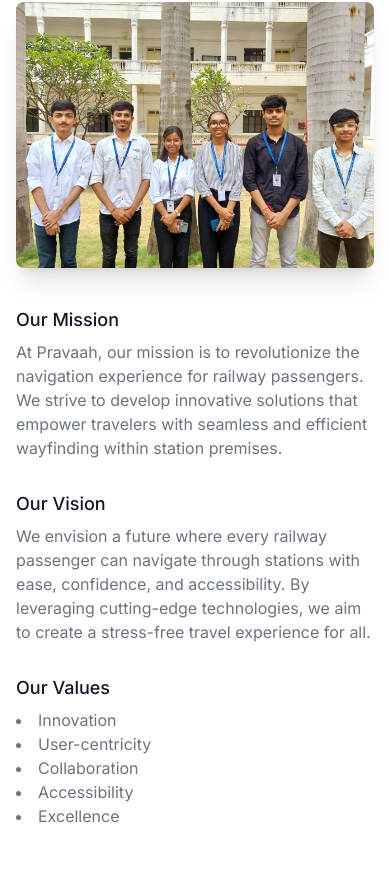
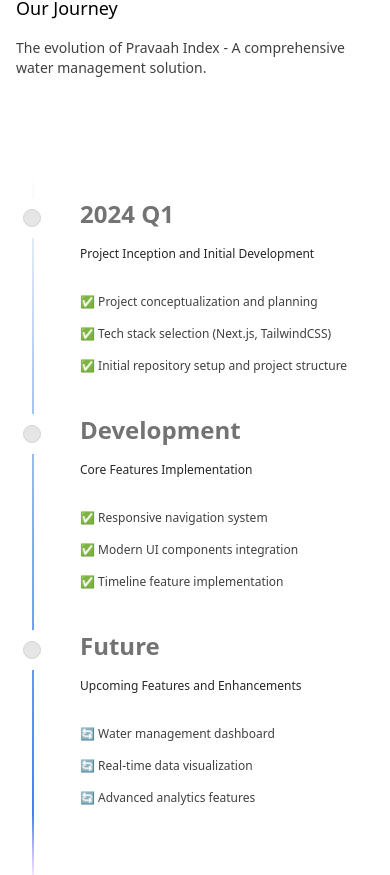
Before and after one commit to AdityaKotkar47/sih-index, a Next.js app: page / in a window 390 px wide. Shown: the part 4529-5404 px from the top of the page. Built offline with nearby package versions, Linux system fonts and the light colour scheme.

Commit message:
timeline from aceternity

```diff
--- a/app/page.js
+++ b/app/page.js
@@ -5,6 +5,7 @@
 import ProjectsSection from '../components/ProjectsSection';
 import AboutSection from '../components/AboutSection';
 import ThemeToggle from '../components/ThemeToggle';
+import { ProjectTimeline } from '../components/ProjectTimeline';
 
 export default function Home() {
   return (
@@ -12,6 +13,9 @@
       <Navbar />
       <HeroSection />
       <ProjectsSection />
+      <section id="timeline" className="py-20">
+        <ProjectTimeline />
+      </section>
       <AboutSection />
       <ThemeToggle />
     </main>
--- a/components/Navbar.js
+++ b/components/Navbar.js
@@ -20,6 +20,7 @@
   const navItems = [
     { name: 'Home', id: 'hero' },
     { name: 'Projects', id: 'projects' },
+    { name: 'Timeline', id: 'timeline' },
     { name: 'About', id: 'about' },
   ];
 
--- /dev/null
+++ b/components/ProjectTimeline.js
@@ -0,0 +1,77 @@
+"use client";
+import React from "react";
+import { Timeline } from "@/components/ui/timeline";
+
+export function ProjectTimeline() {
+  const data = [
+    {
+      title: "2024 Q1",
+      content: (
+        <div>
+          <p className="text-neutral-800 dark:text-neutral-200 text-xs md:text-sm font-normal mb-8">
+            Project Inception and Initial Development
+          </p>
+          <div className="grid grid-cols-1 gap-4">
+            <div className="flex gap-2 items-center text-neutral-700 dark:text-neutral-300 text-xs md:text-sm">
+              ✅ Project conceptualization and planning
+            </div>
+            <div className="flex gap-2 items-center text-neutral-700 dark:text-neutral-300 text-xs md:text-sm">
+              ✅ Tech stack selection (Next.js, TailwindCSS)
+            </div>
+            <div className="flex gap-2 items-center text-neutral-700 dark:text-neutral-300 text-xs md:text-sm">
+              ✅ Initial repository setup and project structure
+            </div>
+          </div>
+        </div>
+      ),
+    },
+    {
+      title: "Development",
+      content: (
+        <div>
+          <p className="text-neutral-800 dark:text-neutral-200 text-xs md:text-sm font-normal mb-8">
+            Core Features Implementation
+          </p>
+          <div className="grid grid-cols-1 gap-4">
+            <div className="flex gap-2 items-center text-neutral-700 dark:text-neutral-300 text-xs md:text-sm">
+              ✅ Responsive navigation system
+            </div>
+            <div className="flex gap-2 items-center text-neutral-700 dark:text-neutral-300 text-xs md:text-sm">
+              ✅ Modern UI components integration
+            </div>
+            <div className="flex gap-2 items-center text-neutral-700 dark:text-neutral-300 text-xs md:text-sm">
+              ✅ Timeline feature implementation
+            </div>
+          </div>
+        </div>
+      ),
+    },
+    {
+      title: "Future",
+      content: (
+        <div>
+          <p className="text-neutral-800 dark:text-neutral-200 text-xs md:text-sm font-normal mb-8">
+            Upcoming Features and Enhancements
+          </p>
+          <div className="grid grid-cols-1 gap-4">
+            <div className="flex gap-2 items-center text-neutral-700 dark:text-neutral-300 text-xs md:text-sm">
+              🔄 Water management dashboard
+            </div>
+            <div className="flex gap-2 items-center text-neutral-700 dark:text-neutral-300 text-xs md:text-sm">
+              🔄 Real-time data visualization
+            </div>
+            <div className="flex gap-2 items-center text-neutral-700 dark:text-neutral-300 text-xs md:text-sm">
+              🔄 Advanced analytics features
+            </div>
+          </div>
+        </div>
+      ),
+    },
+  ];
+
+  return (
+    <div className="w-full">
+      <Timeline data={data} />
+    </div>
+  );
+}
--- /dev/null
+++ b/components/ui/timeline.js
@@ -0,0 +1,83 @@
+"use client";
+import {
+  useScroll,
+  useTransform,
+  motion,
+} from "framer-motion";
+import React, { useEffect, useRef, useState } from "react";
+
+export const Timeline = ({ data }) => {
+  const ref = useRef(null);
+  const containerRef = useRef(null);
+  const [height, setHeight] = useState(0);
+
+  useEffect(() => {
+    if (ref.current) {
+      const rect = ref.current.getBoundingClientRect();
+      setHeight(rect.height);
+    }
+  }, [ref]);
+
+  const { scrollYProgress } = useScroll({
+    target: containerRef,
+    offset: ["start 10%", "end 50%"],
+  });
+
+  const heightTransform = useTransform(scrollYProgress, [0, 1], [0, height]);
+  const opacityTransform = useTransform(scrollYProgress, [0, 0.1], [0, 1]);
+
+  return (
+    <div
+      className="w-full bg-white dark:bg-neutral-950 font-sans md:px-10"
+      ref={containerRef}
+    >
+      <div className="max-w-7xl mx-auto py-20 px-4 md:px-8 lg:px-10">
+        <h2 className="text-lg md:text-4xl mb-4 text-black dark:text-white max-w-4xl">
+          Our Journey
+        </h2>
+        <p className="text-neutral-700 dark:text-neutral-300 text-sm md:text-base max-w-sm">
+          The evolution of Pravaah Index - A comprehensive water management solution.
+        </p>
+      </div>
+
+      <div ref={ref} className="relative max-w-7xl mx-auto pb-20">
+        {data.map((item, index) => (
+          <div
+            key={index}
+            className="flex justify-start pt-10 md:pt-40 md:gap-10"
+          >
+            <div className="sticky flex flex-col md:flex-row z-40 items-center top-40 self-start max-w-xs lg:max-w-sm md:w-full">
+              <div className="h-10 absolute left-3 md:left-3 w-10 rounded-full bg-white dark:bg-black flex items-center justify-center">
+                <div className="h-4 w-4 rounded-full bg-neutral-200 dark:bg-neutral-800 border border-neutral-300 dark:border-neutral-700 p-2" />
+              </div>
+              <h3 className="hidden md:block text-xl md:pl-20 md:text-5xl font-bold text-neutral-500 dark:text-neutral-500">
+                {item.title}
+              </h3>
+            </div>
+
+            <div className="relative pl-20 pr-4 md:pl-4 w-full">
+              <h3 className="md:hidden block text-2xl mb-4 text-left font-bold text-neutral-500 dark:text-neutral-500">
+                {item.title}
+              </h3>
+              {item.content}
+            </div>
+          </div>
+        ))}
+        <div
+          style={{
+            height: height + "px",
+          }}
+          className="absolute md:left-8 left-8 top-0 overflow-hidden w-[2px] bg-[linear-gradient(to_bottom,var(--tw-gradient-stops))] from-transparent from-[0%] via-neutral-200 dark:via-neutral-700 to-transparent to-[99%]  [mask-image:linear-gradient(to_bottom,transparent_0%,black_10%,black_90%,transparent_100%)]"
+        >
+          <motion.div
+            style={{
+              height: heightTransform,
+              opacity: opacityTransform,
+            }}
+            className="absolute inset-x-0 top-0 w-[2px] bg-gradient-to-t from-purple-500 via-blue-500 to-transparent from-[0%] via-[10%] rounded-full"
+          />
+        </div>
+      </div>
+    </div>
+  );
+};
--- /dev/null
+++ b/lib/utils.js
@@ -0,0 +1,6 @@
+import { clsx } from "clsx";
+import { twMerge } from "tailwind-merge";
+
+export function cn(...inputs) {
+  return twMerge(clsx(inputs));
+}
--- a/package.json
+++ b/package.json
@@ -10,12 +10,16 @@
     "clean": "rm -rf .next node_modules && npm install"
   },
   "dependencies": {
+    "@tabler/icons-react": "^3.29.0",
     "autoprefixer": "^10.4.20",
+    "clsx": "^2.1.1",
     "framer-motion": "^11.13.1",
+    "motion": "^12.0.5",
     "next": "15.0.4",
     "react": "^18.2.0",
     "react-dom": "^18.2.0",
-    "react-icons": "^5.0.1"
+    "react-icons": "^5.0.1",
+    "tailwind-merge": "^2.6.0"
   },
   "devDependencies": {
     "eslint": "^8",
```
Also changed, not shown: 1 other file (tests, documents, lock files or other folders).
